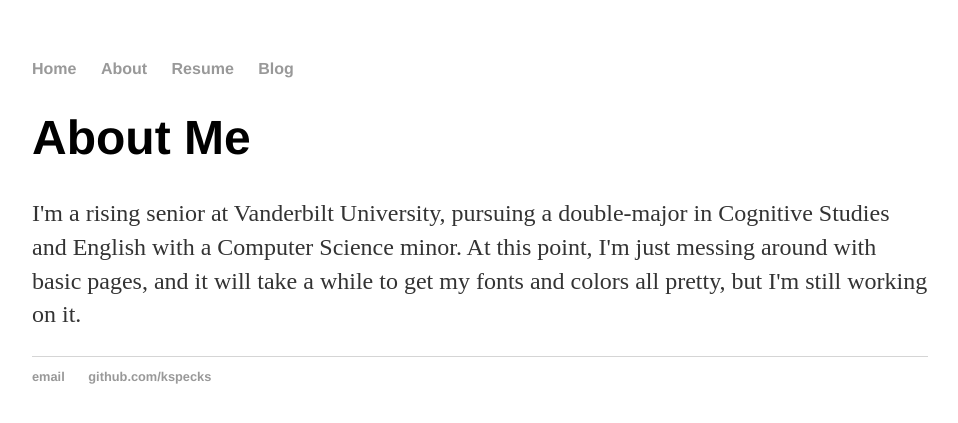
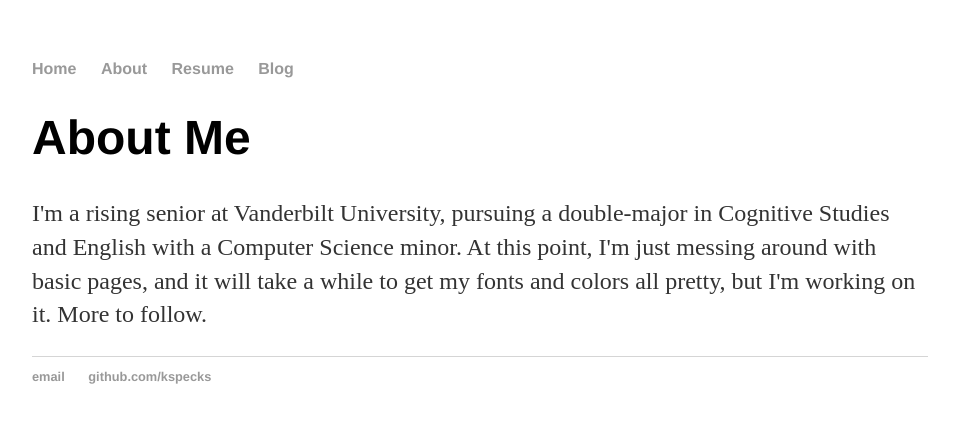
Before and after one commit to kspecks/kspecks.github.io, a Jekyll site: the page built from about/index.html, in a window 1280 px wide. Shown: the top 423 px of the page, without its empty margins (160-1118 px from the left). Built offline with Jekyll 4.4.1, drawn with Linux system fonts in a browser that asks for light colours.

Commit message:
Update index.html

```diff
--- a/about/index.html
+++ b/about/index.html
@@ -4,5 +4,5 @@ title: About Me
 ---
 	<h1>{{ page.title }}</h1>
 	<p>I'm a rising senior at Vanderbilt University, pursuing a double-major in Cognitive Studies and English with a Computer Science minor.
-At this point, I'm just messing around with basic pages, and it will take a while to get my fonts and colors all pretty, but I'm still
-working on it.</p>
+At this point, I'm just messing around with basic pages, and it will take a while to get my fonts and colors all pretty, but I'm
+working on it. More to follow.</p>
```
